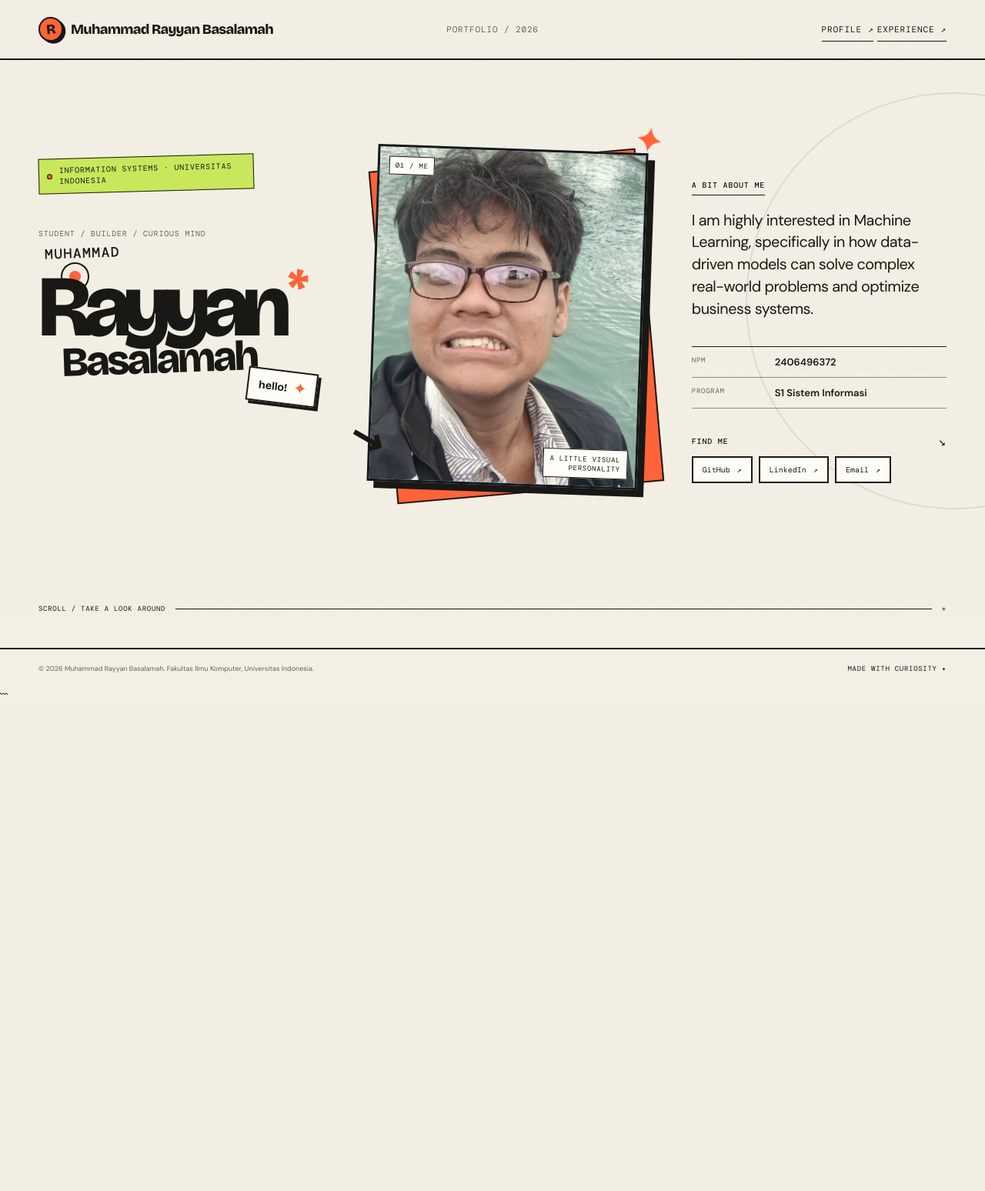
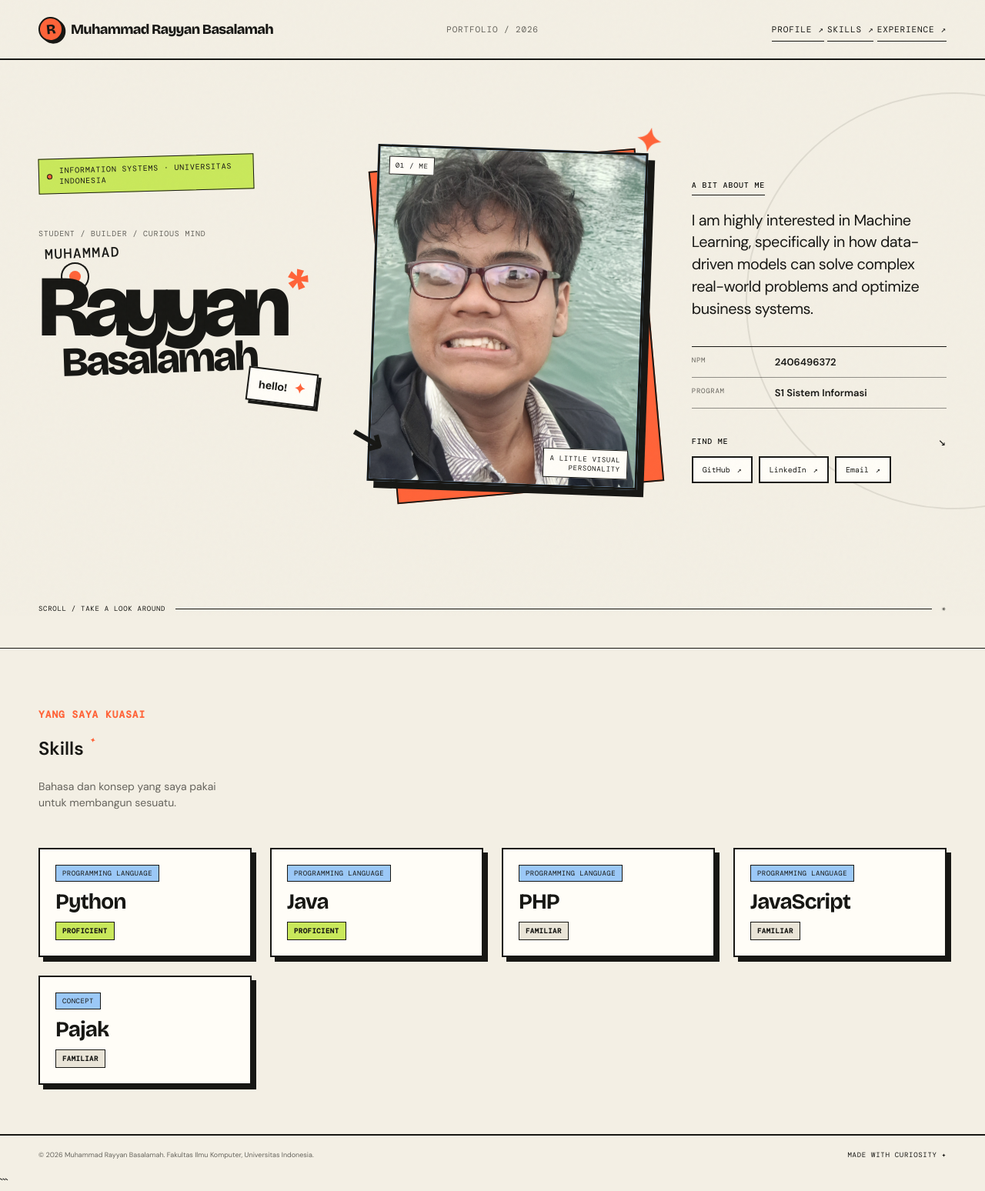
Before and after one commit to muhrayyan43/myportofolio, a Django app: page / in a window 1280 px wide. Shown: the whole page at 77% size. Before the commit the page ends 904 px from the top, so only its background shows below. Run offline with Django 5.2, Linux system fonts and the light colour scheme.

Commit message:
feat: add skills section

```diff
--- a/static/css/style.css
+++ b/static/css/style.css
@@ -1021,3 +1021,75 @@ body::after {
     background: var(--lime);
     color: var(--muted);
 }
+
+
+.skills-section {
+    padding: 4rem 0;
+    border-top: 1px solid var(--ink);
+}
+
+.skills-intro {
+    margin-bottom: 3rem;
+}
+
+.skills-grid {
+    display: grid;
+    grid-template-columns: repeat(auto-fit, minmax(220px, 1fr));
+    gap: 1.5rem;
+}
+
+.skill-card {
+    display: flex;
+    flex-direction: column;
+    gap: .75rem;
+    padding: 1.25rem;
+    background-color: var(--white);
+    border: var(--border);
+    box-shadow: 6px 6px 0 var(--ink);
+    transition:
+        transform .2s ease,
+        box-shadow .2s ease;
+}
+
+.skill-card:hover {
+    transform: translateY(-5px);
+    box-shadow: 10px 10px 0 var(--ink);
+}
+
+.skill-category {
+    align-self: flex-start;
+    padding: 4px 8px;
+    border: 1px solid var(--ink);
+    background: var(--blue);
+    font-family: var(--mono);
+    font-size: 9px;
+    letter-spacing: .05em;
+    text-transform: uppercase;
+}
+
+.skill-name {
+    margin: 0;
+    font-family: var(--display);
+    font-size: clamp(22px, 3vw, 28px);
+    line-height: 1;
+    letter-spacing: -.03em;
+}
+
+.skill-level {
+    align-self: flex-start;
+    padding: 5px 8px;
+    border: 1px solid var(--ink);
+    font-family: var(--mono);
+    font-size: 9px;
+    font-weight: 600;
+    letter-spacing: .05em;
+    text-transform: uppercase;
+}
+
+.level-proficient {
+    background: var(--lime);
+}
+
+.level-familiar {
+    background: var(--paper-deep);
+}
--- a/templates/experience.html
+++ b/templates/experience.html
@@ -40,6 +40,10 @@
             <nav aria-label="Primary navigation">
                 <a href="{% url 'main:show_main' %}">
                     Profile <span>↗</span>
+                </a>
+
+                <a href="{% url 'main:show_main' %}#skills">
+                    Skills <span>↗</span>
                 </a>
 
                 <a href="{% url 'main:show_experience' %}">
--- a/templates/index.html
+++ b/templates/index.html
@@ -37,6 +37,10 @@
             <nav aria-label="Primary navigation">
                 <a href="{% url 'main:show_main' %}">
                     Profile <span>↗</span>
+                </a>
+
+                <a href="{% url 'main:show_main' %}#skills">
+                    Skills <span>↗</span>
                 </a>
 
                 <a href="{% url 'main:show_experience' %}">
@@ -161,6 +165,62 @@
                 <span>✳</span>
             </div>
         </section>
+
+        <section class="skills-section" id="skills">
+            <div class="container">
+
+                <div class="skills-intro">
+                    <div>
+                        <p class="section-kicker">
+                            Yang saya kuasai
+                        </p>
+
+                        <h1>
+                            Skills<span class="experience-star">✦</span>
+                        </h1>
+
+                        <p class="experience-subtitle">
+                            Bahasa dan konsep yang saya pakai<br>
+                            untuk membangun sesuatu.
+                        </p>
+                    </div>
+                </div>
+
+                <div class="skills-grid">
+
+                    <article class="skill-card">
+                        <span class="skill-category">Programming Language</span>
+                        <h2 class="skill-name">Python</h2>
+                        <span class="skill-level level-proficient">Proficient</span>
+                    </article>
+
+                    <article class="skill-card">
+                        <span class="skill-category">Programming Language</span>
+                        <h2 class="skill-name">Java</h2>
+                        <span class="skill-level level-proficient">Proficient</span>
+                    </article>
+
+                    <article class="skill-card">
+                        <span class="skill-category">Programming Language</span>
+                        <h2 class="skill-name">PHP</h2>
+                        <span class="skill-level level-familiar">Familiar</span>
+                    </article>
+
+                    <article class="skill-card">
+                        <span class="skill-category">Programming Language</span>
+                        <h2 class="skill-name">JavaScript</h2>
+                        <span class="skill-level level-familiar">Familiar</span>
+                    </article>
+
+                    <article class="skill-card">
+                        <span class="skill-category">Concept</span>
+                        <h2 class="skill-name">Pajak</h2>
+                        <span class="skill-level level-familiar">Familiar</span>
+                    </article>
+
+                </div>
+            </div>
+        </section>
     </main>
 
     <footer class="site-footer">
```
